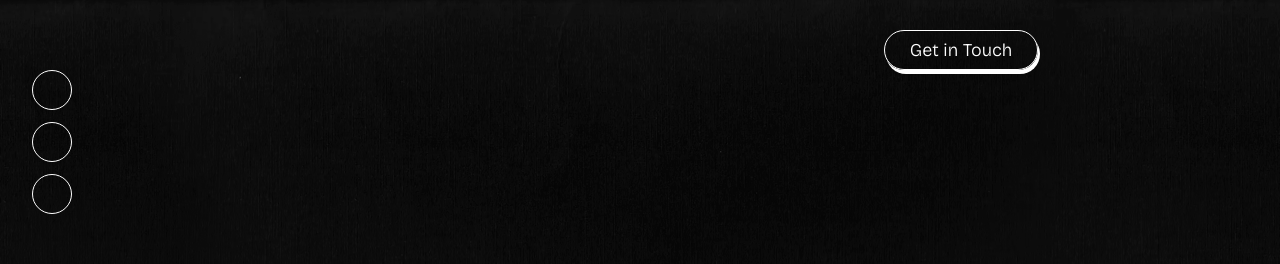
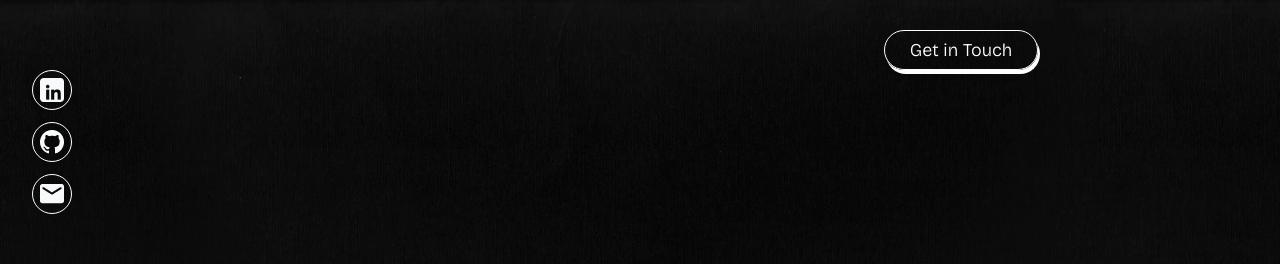
Before and after one commit to AlxRpp/MyPortfolio, an Angular app: page / in a window 1280 px wide. Shown: the part 459-723 px from the top of the page. Built offline with nearby package versions, Linux system fonts and the light colour scheme.

Commit message:
small adjustments at social links

```diff
--- a/src/app/hero-section/hero-section.html
+++ b/src/app/hero-section/hero-section.html
@@ -19,9 +19,17 @@
         <app-button></app-button>
     </div>
     <div class="socialBar max-content">
-        <div class="circle"></div>
-        <div class="circle"></div>
         <div class="circle">
+            <a target="_blank"
+                href="https://de.linkedin.com/?mcid=6935667189886640128&src=go-pa&trk=sem-ga_campid.17342682713_asid.148803897556_crid.730830873565_kw.linkedin_d.c_tid.kwd-148086543_n.g_mt.e_geo.9044181&cid=&gad_source=1&gad_campaignid=17342682713&gbraid=0AAAAAojDCNSkeBFVvldPHhfOiaNvmviyl&gclid=Cj0KCQjwm93DBhD_ARIsADR_DjGBFyoA7eApDpU7SkLNxkvp_0Ci3OFPpG0_2p4OvizWXYHuy9M_T34aAoUAEALw_wcB&gclsrc=aw.ds"><img
+                    src="./assets/icons/social/linkedIn.png" alt="" srcset=""></a>
+        </div>
+        <div class="circle">
+            <a target="_blank" href="https://github.com/AlxRpp"><img src="./assets/icons/social/Github.png" alt=""
+                    srcset=""></a>
+        </div>
+        <div class="circle">
+            <a href="mailto:a.ruppel1@icloud.com"><img src="./assets/icons/social/mail.png" alt="" srcset=""></a>
         </div>
     </div>
 
--- a/src/app/hero-section/hero-section.scss
+++ b/src/app/hero-section/hero-section.scss
@@ -163,5 +163,21 @@
     aspect-ratio: 1/1;
     border-radius: 100%;
     border: 1px solid white;
+    display: flex;
+    justify-content: center;
+    align-items: center;
+
+    &:hover {
+        background-color: var(--color-tertiary);
+        cursor: pointer;
+    }
+
+    & a {
+        text-decoration: none !important;
+
+        >img {
+            display: block;
+        }
+    }
 
 }
```
Also changed, not shown: public/assets/icons/social/linkedIn.png (renamed from public/assets/icons/social/Vector (1).png).
